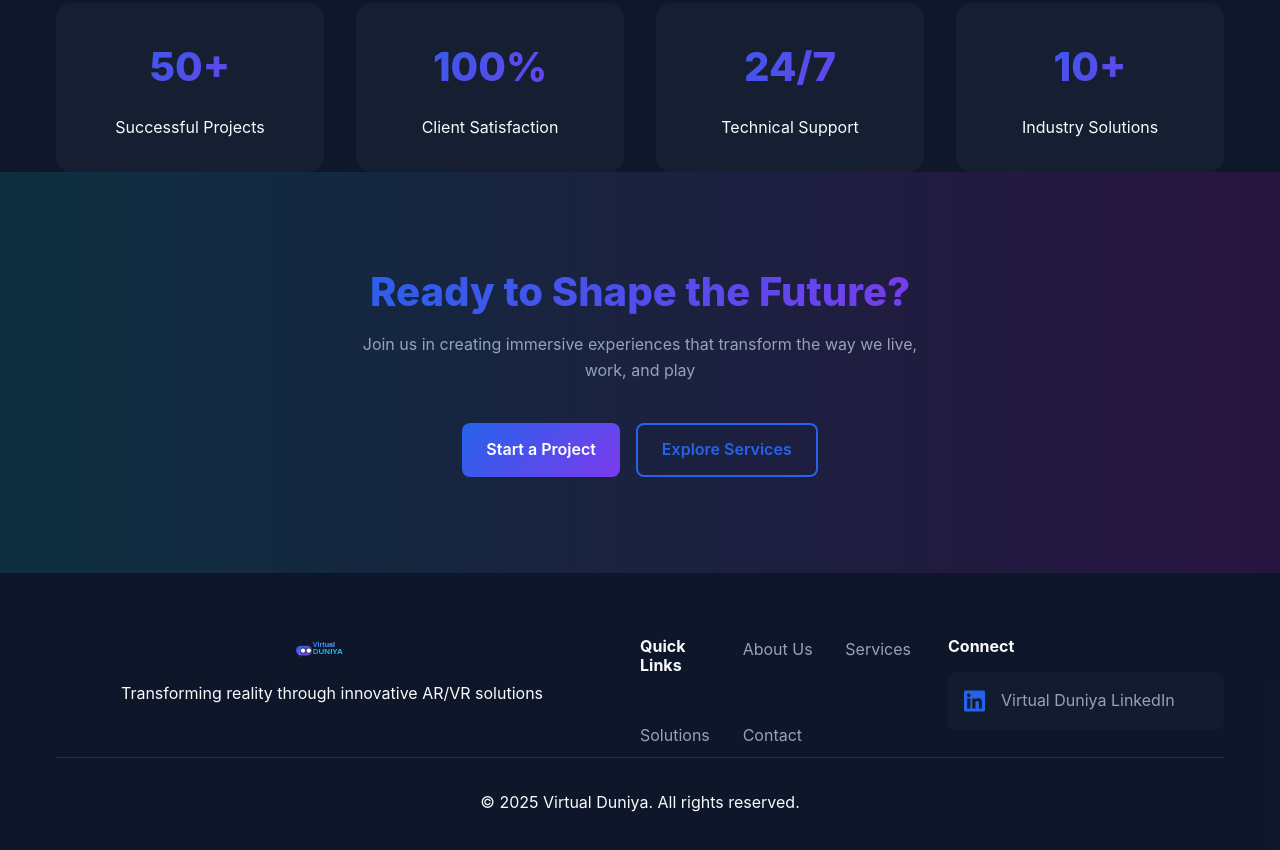
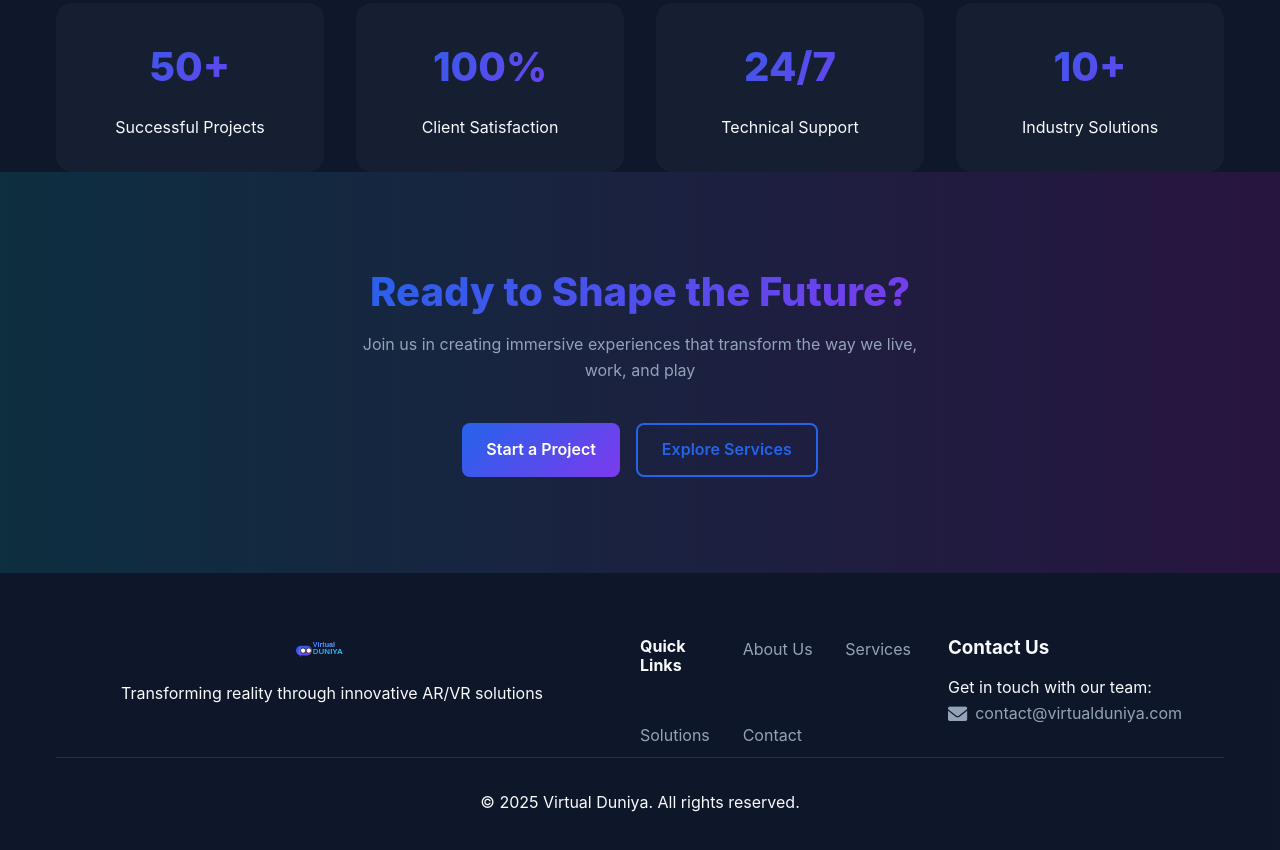
Before and after one commit to saurabh9001/project_xr, a plain HTML site: page about.html in a window 1280 px wide. Shown: the part 2367-3217 px from the top of the page. Drawn offline with nearby package versions, Linux system fonts and the light colour scheme.

Commit message:
Update website with new contact email, add Flutter app to gitignore

```diff
--- a/about.html
+++ b/about.html
@@ -238,9 +238,10 @@
                     <a href="contact">Contact</a>
                 </div>
                 <div class="footer-contact">
-                    <h4>Connect</h4>
-                    <a href="https://www.linkedin.com/company/virtualduniya/?viewAsMember=true" target="_blank" class="social-link">
-                        <i class="fab fa-linkedin"></i> Virtual Duniya LinkedIn
+                    <h3>Contact Us</h3>
+                    <p>Get in touch with our team:</p>
+                    <a href="mailto:contact@virtualduniya.com" class="contact-email">
+                        <i class="fas fa-envelope"></i> contact@virtualduniya.com
                     </a>
                 </div>
             </div>
--- a/styles.css
+++ b/styles.css
@@ -1667,3 +1667,21 @@ footer {
     -webkit-text-fill-color: transparent;
     background-clip: text;
 }
+
+/* Contact Email Styles */
+.footer-contact .contact-email {
+    display: inline-flex;
+    align-items: center;
+    color: var(--text-secondary);
+    text-decoration: none;
+    transition: color 0.3s ease;
+    gap: 0.5rem;
+}
+
+.footer-contact .contact-email:hover {
+    color: var(--primary);
+}
+
+.footer-contact .contact-email i {
+    font-size: 1.2rem;
+}
```
Also changed, not shown: contact.html (+4 -3 lines), home.html (+7 -0 lines), services.html (+7 -0 lines), solutions.html (+7 -0 lines), 1 other file.
